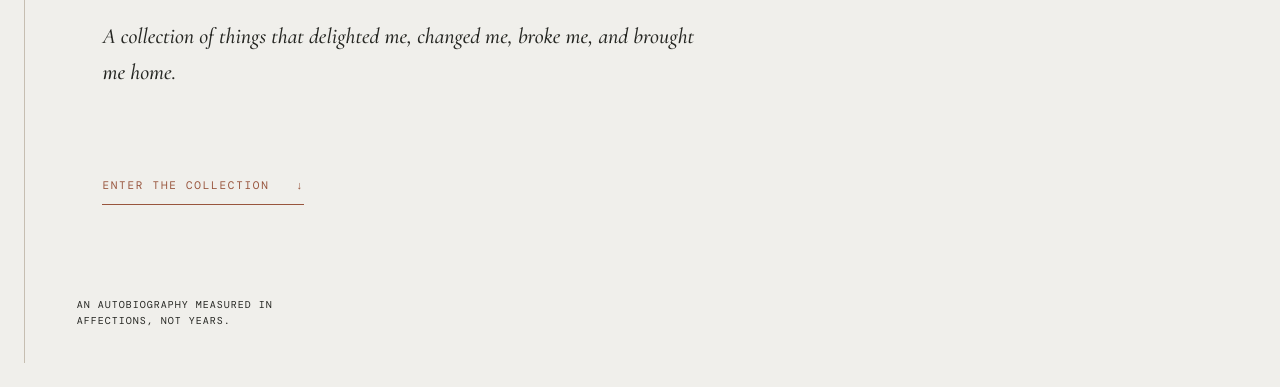
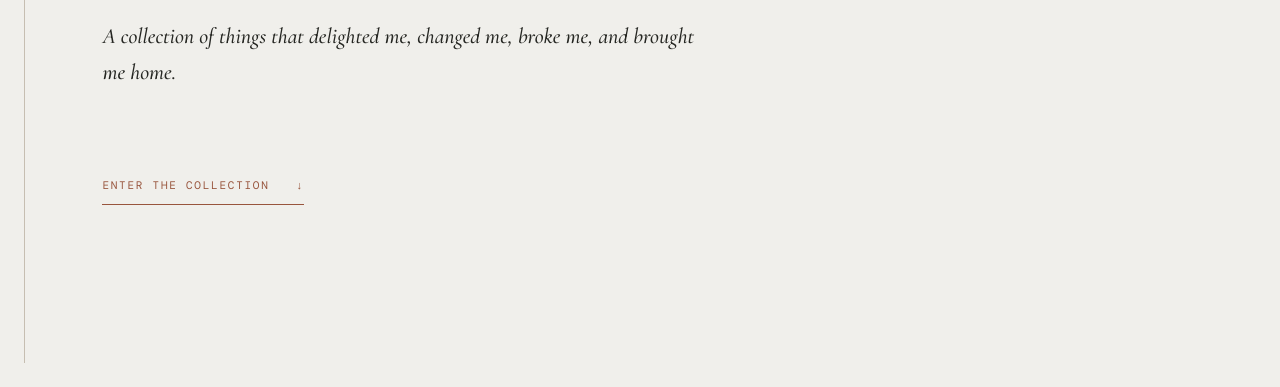
Before and after one commit to saleney/autobiography-through-love, a plain HTML site: page index.html in a window 1280 px wide. Shown: the part 413-800 px from the top of the page. Drawn offline with nearby package versions, Linux system fonts and the light colour scheme.

Commit message:
Remove redundant autobiography entrance note

```diff
--- a/index.html
+++ b/index.html
@@ -42,9 +42,6 @@
           Enter the collection <span>↓</span>
         </button>
         <div class="moon" aria-hidden="true"></div>
-        <p class="entrance-note">
-          An autobiography measured in<br />affections, not years.
-        </p>
       </section>
 
       <nav class="museum-nav" aria-label="Museum rooms">
```
